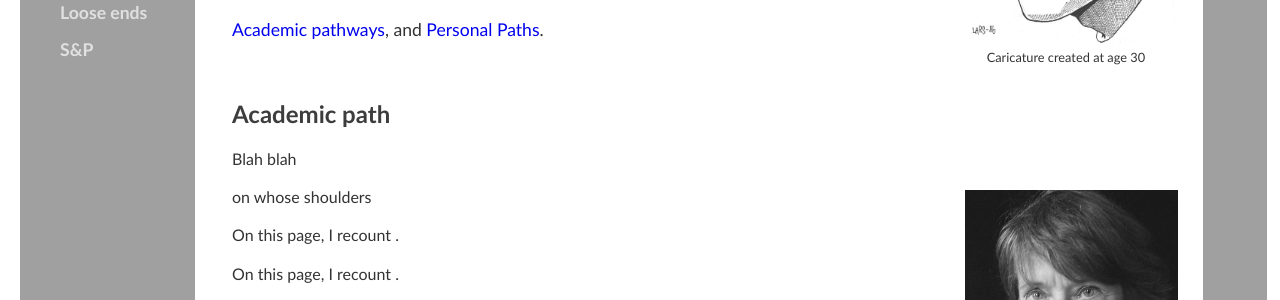
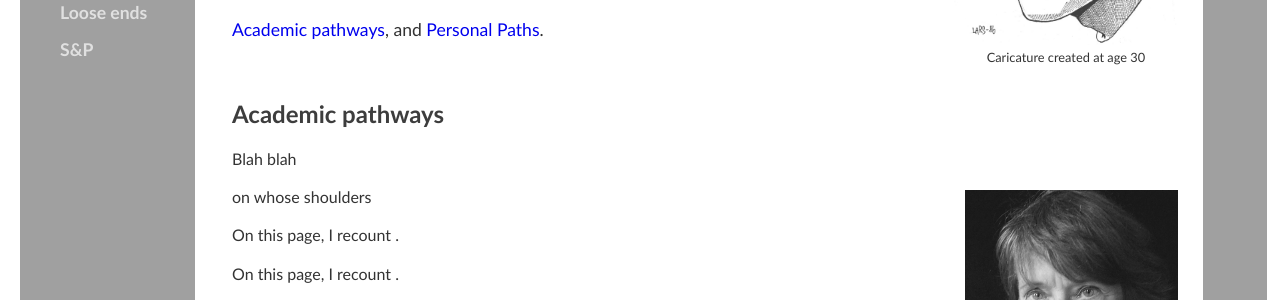
Before and after one commit to kjelljs/kjelljs.github.io, a Jekyll site: the page built from about/index.html, in a window 1280 px wide and 1024 px high. Shown: the part 357-657 px from the top of the window. Built offline with Jekyll 4.4.1, drawn with Linux system fonts in a browser that asks for light colours.

Commit message:
Update index.html

```diff
--- a/about/index.html
+++ b/about/index.html
@@ -19,7 +19,7 @@ figcaption {
 		<p><a href="#acad">Academic pathways</a>, and <a href="#priv">Personal Paths</a>.</p>
 	</div>
 	</br>
-	<h2 id="acad">Academic path</h2>
+	<h2 id="acad">Academic pathways</h2>
 	<p>Blah blah</p>
 	<div style="float:right;"><figure class="rightfig"><img style="height:240px;" src="/pics/CFHgray.jpg"><figcaption>Cathrine Fabricius Hansen at age 68</figcaption></figure></div>
 	<p>on whose shoulders</p>
```
